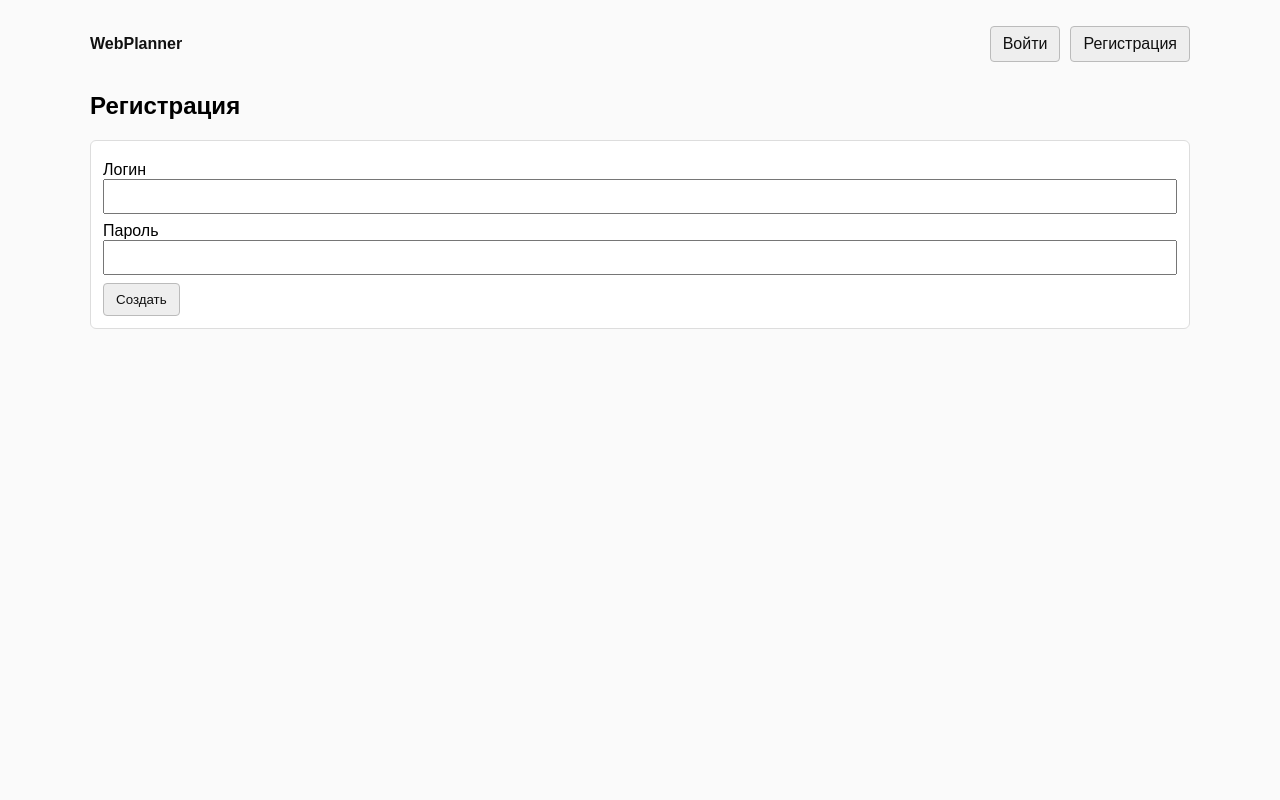
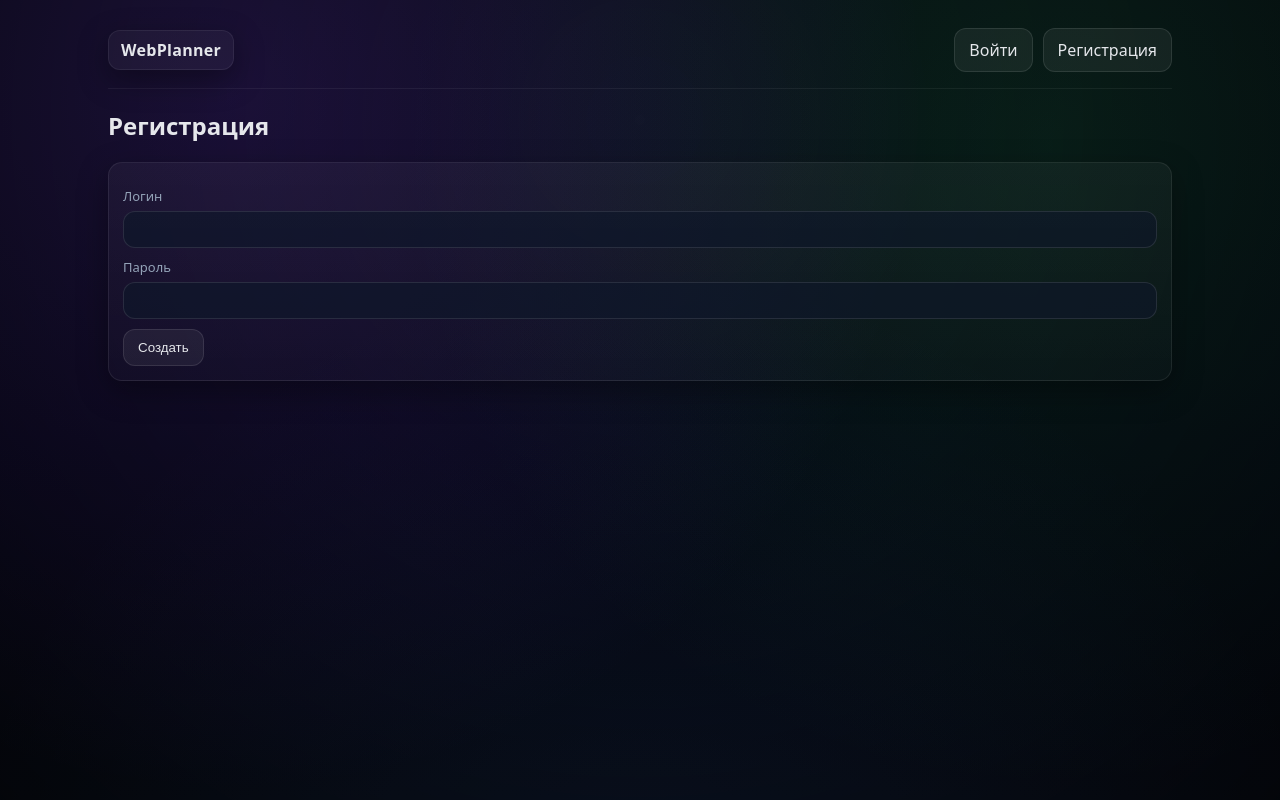
Before and after one commit to Cllapper/webplanner_itstep, a Flask app: page /register in a window 1280 px wide. Run offline with Flask 3, Linux system fonts and the light colour scheme.

Commit message:
обновлённый дизайн

```diff
--- /dev/null
+++ b/backend/uploads/696b146aee30a7e35f75204b/327d38e3-da24-43d4-add9-c5c249e29d97__test.txt
@@ -0,0 +1,3 @@
+Azure Blob Storage test file
+Student: IT STEP
+This file is public.
--- a/frontend/static/style.css
+++ b/frontend/static/style.css
@@ -1,32 +1,317 @@
-body { font-family: Arial, sans-serif; margin: 0; background: #fafafa; }
-.wrap { max-width: 1100px; margin: 0 auto; padding: 16px; }
+:root{
+    --bg: #0b1020;
+    --panel: #0f172a;
+    --panel2:#111c33;
+    --border:#22304a;
+    --text:#e5e7eb;
+    --muted:#94a3b8;
+    --accent:#7c3aed;
+    --accent2:#22c55e;
+    --danger:#ef4444;
+    --warn:#f59e0b;
+    --shadow: 0 10px 30px rgba(0,0,0,.35);
+    --radius: 14px;
+  }
 
-.top { display: flex; justify-content: space-between; align-items: center; padding: 10px 0; }
-.brand { text-decoration: none; font-weight: bold; color: #111; }
+  *{ box-sizing:border-box; }
 
-.box { background: #fff; border: 1px solid #ddd; padding: 12px; border-radius: 6px; }
-label { display: block; margin: 8px 0; }
-input, textarea, select { width: 100%; padding: 8px; box-sizing: border-box; }
+  html, body {
+    margin: 0;
+    padding: 0;
+    min-height: 100vh;
+    color: var(--text);
+    font-family: ui-sans-serif, system-ui, -apple-system, Segoe UI, Roboto, Arial, sans-serif;
 
-button, .btn { padding: 8px 12px; border: 1px solid #bbb; background: #eee; cursor: pointer; text-decoration: none; color: #111; border-radius: 4px; }
-.row { display: flex; gap: 10px; align-items: center; flex-wrap: wrap; }
-.space { justify-content: space-between; }
+    /* фон без тайлинга */
+    background:
+      radial-gradient(circle at 18% 12%, rgba(124,58,237,.22) 0%, rgba(124,58,237,0) 55%),
+      radial-gradient(circle at 82% 18%, rgba(34,197,94,.14) 0%, rgba(34,197,94,0) 52%),
+      radial-gradient(circle at 50% 120%, rgba(59,130,246,.10) 0%, rgba(59,130,246,0) 60%),
+      linear-gradient(180deg, #070a12 0%, #050713 55%, #070a12 100%);
 
-.muted { color: #666; }
-.small { font-size: 12px; }
+    background-repeat: no-repeat;
+    background-attachment: fixed;
+  }
 
-.alerts { margin: 10px 0; }
-.alert { padding: 8px 10px; border-radius: 6px; margin-bottom: 6px; }
-.alert.ok { background: #e7ffe7; border: 1px solid #a8e5a8; }
-.alert.error { background: #ffe7e7; border: 1px solid #e5a8a8; }
+  /* лёгкое "зерно" */
+  body::before {
+    content: "";
+    position: fixed;
+    inset: 0;
+    pointer-events: none;
+    z-index: 0;
 
-.table { margin-top: 12px; border: 1px solid #ddd; border-radius: 6px; overflow: hidden; background: #fff; }
-.tr { display: grid; grid-template-columns: 2.2fr .7fr 1.2fr .6fr 1.2fr 1.6fr 1fr; gap: 10px; padding: 10px; border-top: 1px solid #eee; }
-.th { background: #f2f2f2; border-top: none; font-weight: bold; }
-.title { font-weight: 600; }
-.sublist { display: flex; flex-direction: column; gap: 8px; }
-.subrow { display: flex; gap: 8px; align-items: center; }
-.subtitle { flex: 1; min-width: 200px; }
-.grow { flex: 1; }
-a { color: #111; }
-a:hover { text-decoration: underline; }
+    background:
+      repeating-linear-gradient(
+        0deg,
+        rgba(255,255,255,.03) 0px,
+        rgba(255,255,255,.03) 1px,
+        transparent 1px,
+        transparent 4px
+      ),
+      repeating-linear-gradient(
+        90deg,
+        rgba(0,0,0,.02) 0px,
+        rgba(0,0,0,.02) 1px,
+        transparent 1px,
+        transparent 6px
+      );
+
+    opacity: .10;
+    mix-blend-mode: overlay;
+  }
+
+  /* виньетка по краям */
+  body::after {
+    content: "";
+    position: fixed;
+    inset: -20%;
+    pointer-events: none;
+    z-index: 0;
+
+    background: radial-gradient(
+      circle at 50% 25%,
+      rgba(0,0,0,0) 0%,
+      rgba(0,0,0,.35) 60%,
+      rgba(0,0,0,.75) 100%
+    );
+
+    opacity: .85;
+  }
+
+  /* чтобы контент был поверх оверлеев */
+  .wrap {
+    position: relative;
+    z-index: 1;
+  }
+
+
+  a{ color:var(--text); text-decoration:none; }
+  a:hover{ text-decoration:underline; }
+
+  .wrap{
+    max-width: 1100px;
+    margin: 0 auto;
+    padding: 18px;
+  }
+
+  .top{
+    display:flex;
+    justify-content:space-between;
+    align-items:center;
+    gap:12px;
+    padding: 10px 0 16px;
+    border-bottom: 1px solid rgba(255,255,255,.06);
+    margin-bottom: 14px;
+  }
+
+  .brand{
+    font-weight: 800;
+    letter-spacing: .3px;
+    padding: 8px 12px;
+    border-radius: 12px;
+    background: rgba(255,255,255,.04);
+    border: 1px solid rgba(255,255,255,.07);
+    box-shadow: var(--shadow);
+  }
+
+  .row{
+    display:flex;
+    gap:10px;
+    align-items:center;
+    flex-wrap:wrap;
+  }
+
+  .space{
+    justify-content:space-between;
+  }
+
+  .muted{ color:var(--muted); }
+  .small{ font-size: 12px; opacity: .95; }
+
+  .box{
+    background: linear-gradient(180deg, rgba(255,255,255,.04), rgba(255,255,255,.02));
+    border: 1px solid rgba(255,255,255,.08);
+    border-radius: var(--radius);
+    box-shadow: var(--shadow);
+    padding: 14px;
+  }
+
+  label{
+    display:block;
+    margin: 10px 0;
+    color: var(--muted);
+    font-size: 13px;
+  }
+
+  input, textarea, select{
+    width:100%;
+    margin-top: 6px;
+    padding: 10px 12px;
+    border-radius: 12px;
+    border: 1px solid rgba(255,255,255,.10);
+    background: rgba(15,23,42,.65);
+    color: var(--text);
+    outline: none;
+  }
+
+  input:focus, textarea:focus, select:focus{
+    border-color: rgba(124,58,237,.65);
+    box-shadow: 0 0 0 4px rgba(124,58,237,.20);
+  }
+
+  textarea{ resize: vertical; min-height: 100px; }
+
+  /* Buttons */
+  button, .btn{
+    display:inline-flex;
+    align-items:center;
+    justify-content:center;
+    gap:8px;
+    padding: 10px 14px;
+    border-radius: 12px;
+    border: 1px solid rgba(255,255,255,.10);
+    background: rgba(255,255,255,.06);
+    color: var(--text);
+    cursor:pointer;
+    text-decoration:none;
+    transition: transform .05s ease, background .15s ease, border-color .15s ease;
+    user-select:none;
+  }
+
+  button:hover, .btn:hover{
+    background: rgba(255,255,255,.10);
+    border-color: rgba(255,255,255,.16);
+    text-decoration:none;
+  }
+
+  button:active, .btn:active{
+    transform: translateY(1px);
+  }
+
+  .btn.primary{
+    background: linear-gradient(180deg, rgba(124,58,237,.95), rgba(124,58,237,.70));
+    border-color: rgba(124,58,237,.65);
+  }
+  .btn.primary:hover{
+    background: linear-gradient(180deg, rgba(124,58,237,1), rgba(124,58,237,.78));
+  }
+
+  .btn.success{
+    background: linear-gradient(180deg, rgba(34,197,94,.90), rgba(34,197,94,.60));
+    border-color: rgba(34,197,94,.55);
+  }
+
+  .btn.danger{
+    background: linear-gradient(180deg, rgba(239,68,68,.92), rgba(239,68,68,.62));
+    border-color: rgba(239,68,68,.55);
+  }
+
+  button.x{
+    padding: 8px 10px;
+    border-radius: 10px;
+    background: rgba(239,68,68,.12);
+    border-color: rgba(239,68,68,.25);
+  }
+  button.x:hover{ background: rgba(239,68,68,.18); }
+
+  /* Alerts */
+  .alerts{ margin: 12px 0; }
+  .alert{
+    border-radius: 14px;
+    padding: 10px 12px;
+    border: 1px solid rgba(255,255,255,.10);
+    background: rgba(255,255,255,.04);
+    box-shadow: var(--shadow);
+  }
+  .alert.ok{
+    border-color: rgba(34,197,94,.35);
+    background: rgba(34,197,94,.10);
+  }
+  .alert.error{
+    border-color: rgba(239,68,68,.35);
+    background: rgba(239,68,68,.10);
+  }
+
+  /* Table-like layout */
+  .table{
+    margin-top: 14px;
+    border-radius: var(--radius);
+    overflow: hidden;
+    border: 1px solid rgba(255,255,255,.08);
+    background: rgba(15,23,42,.55);
+    box-shadow: var(--shadow);
+  }
+
+  .tr{
+    display:grid;
+    gap: 10px;
+    padding: 12px;
+    border-top: 1px solid rgba(255,255,255,.06);
+    align-items:center;
+  }
+
+  .th{
+    background: rgba(255,255,255,.04);
+    border-top: none;
+    font-weight: 700;
+    color: rgba(229,231,235,.92);
+  }
+
+  .title{
+    font-weight: 700;
+  }
+
+  /* default column set for tasks tables (9 columns) */
+  .tr{
+    grid-template-columns: 2.2fr .6fr 1.1fr .6fr .6fr 1.2fr 1.2fr 1.6fr 1fr;
+  }
+
+  @media (max-width: 1050px){
+    /* hide ID column and tighten */
+    .tr{ grid-template-columns: 2.2fr .6fr 1.1fr .6fr .6fr 1.2fr 1.2fr 1fr; }
+    .tr > div:nth-child(8){ display:none; } /* ID column cells */
+    .th > div:nth-child(8){ display:none; }
+  }
+
+  @media (max-width: 820px){
+    /* switch to card rows */
+    .table{ background: transparent; border: none; box-shadow: none; }
+    .th{ display:none; }
+    .tr{
+      grid-template-columns: 1fr;
+      gap: 6px;
+      background: rgba(15,23,42,.55);
+      border: 1px solid rgba(255,255,255,.08);
+      border-radius: var(--radius);
+      margin-bottom: 10px;
+    }
+  }
+
+  /* Subtasks UI */
+  .sublist{ display:flex; flex-direction:column; gap:10px; }
+  .subrow{
+    display:flex;
+    gap:10px;
+    align-items:center;
+    padding: 10px;
+    border-radius: 14px;
+    background: rgba(255,255,255,.03);
+    border: 1px solid rgba(255,255,255,.08);
+  }
+  .subtitle{ flex:1; min-width: 220px; }
+  .grow{ flex:1; }
+
+  /* Checkbox styling */
+  input[type="checkbox"]{
+    width: 16px;
+    height: 16px;
+    accent-color: var(--accent);
+  }
+
+  /* Small helpers */
+  hr{
+    border: none;
+    border-top: 1px solid rgba(255,255,255,.06);
+    margin: 14px 0;
+  }
```
Also changed, not shown: backend/test.py (deleted, +0 -348 lines).
